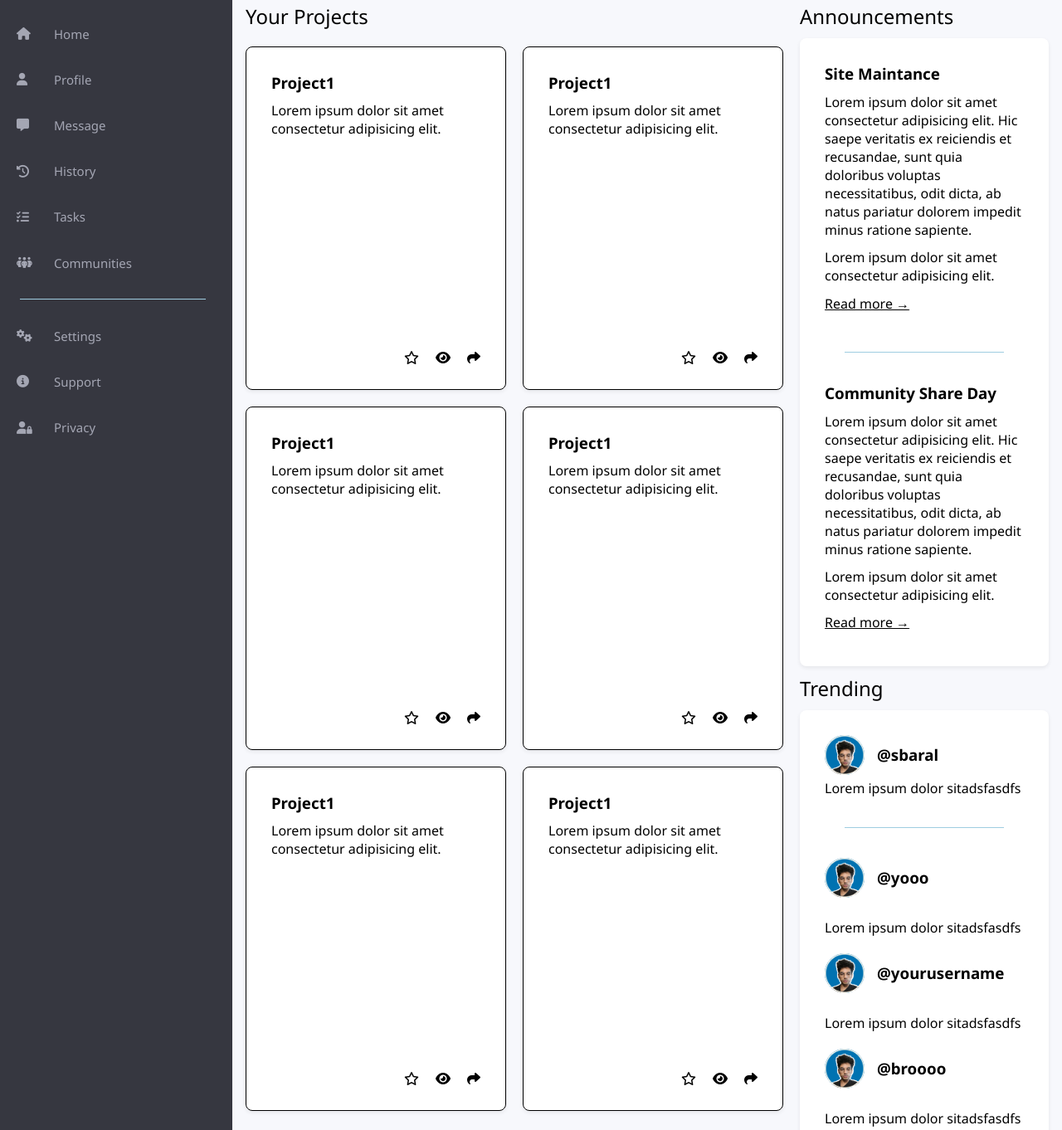
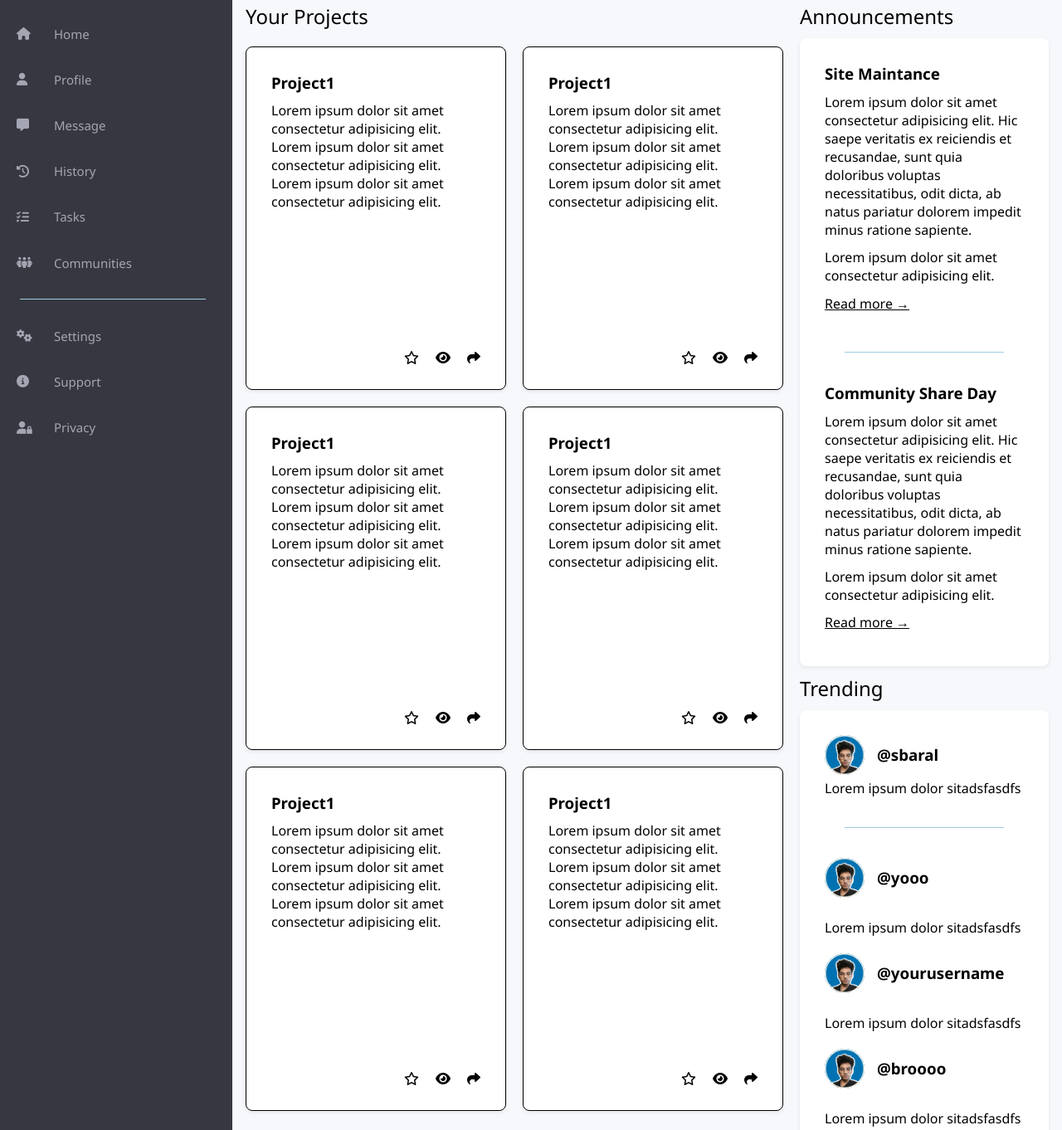
Before and after one commit to sajalbaral/admin-dashboard, a plain HTML site: page index.html in a window 1280 px wide. Shown: the part 101-1463 px from the top of the page at 83% size. Drawn offline with Linux system fonts and the light colour scheme.

Commit message:
added more to cards paragraph

```diff
--- a/index.html
+++ b/index.html
@@ -71,7 +71,9 @@
                 <h2>Your Projects</h2>
                 <div class="cards">
                     <h3>Project1</h3>
-                    <p>Lorem ipsum dolor sit amet consectetur adipisicing elit.</p>
+                    <p>Lorem ipsum dolor sit amet consectetur adipisicing elit.
+                        Lorem ipsum dolor sit amet consectetur adipisicing elit.
+                        Lorem ipsum dolor sit amet consectetur adipisicing elit.</p>
                     <div class="symbols">
                         <i class="fa-regular fa-star"></i>
                         <i class="fa-solid fa-eye"></i>
@@ -80,7 +82,9 @@
                 </div>
                 <div class="cards">
                     <h3>Project1</h3>
-                    <p>Lorem ipsum dolor sit amet consectetur adipisicing elit.</p>
+                    <p>Lorem ipsum dolor sit amet consectetur adipisicing elit.
+                        Lorem ipsum dolor sit amet consectetur adipisicing elit.
+                        Lorem ipsum dolor sit amet consectetur adipisicing elit.</p>
                     <div class="symbols">
                         <i class="fa-regular fa-star"></i>
                         <i class="fa-solid fa-eye"></i>
@@ -89,7 +93,9 @@
                 </div>
                 <div class="cards">
                     <h3>Project1</h3>
-                    <p>Lorem ipsum dolor sit amet consectetur adipisicing elit.</p>
+                    <p>Lorem ipsum dolor sit amet consectetur adipisicing elit.
+                        Lorem ipsum dolor sit amet consectetur adipisicing elit.
+                        Lorem ipsum dolor sit amet consectetur adipisicing elit.</p>
                     <div class="symbols">
                         <i class="fa-regular fa-star"></i>
                         <i class="fa-solid fa-eye"></i>
@@ -98,7 +104,9 @@
                 </div>
                 <div class="cards">
                     <h3>Project1</h3>
-                    <p>Lorem ipsum dolor sit amet consectetur adipisicing elit.</p>
+                    <p>Lorem ipsum dolor sit amet consectetur adipisicing elit.
+                        Lorem ipsum dolor sit amet consectetur adipisicing elit.
+                        Lorem ipsum dolor sit amet consectetur adipisicing elit.</p>
                     <div class="symbols">
                         <i class="fa-regular fa-star"></i>
                         <i class="fa-solid fa-eye"></i>
@@ -107,7 +115,9 @@
                 </div>
                 <div class="cards">
                     <h3>Project1</h3>
-                    <p>Lorem ipsum dolor sit amet consectetur adipisicing elit.</p>
+                    <p>Lorem ipsum dolor sit amet consectetur adipisicing elit.
+                        Lorem ipsum dolor sit amet consectetur adipisicing elit.
+                        Lorem ipsum dolor sit amet consectetur adipisicing elit.</p>
                     <div class="symbols">
                         <i class="fa-regular fa-star"></i>
                         <i class="fa-solid fa-eye"></i>
@@ -116,7 +126,9 @@
                 </div>
                 <div class="cards">
                     <h3>Project1</h3>
-                    <p>Lorem ipsum dolor sit amet consectetur adipisicing elit.</p>
+                    <p>Lorem ipsum dolor sit amet consectetur adipisicing elit.
+                        Lorem ipsum dolor sit amet consectetur adipisicing elit.
+                        Lorem ipsum dolor sit amet consectetur adipisicing elit.</p>
                     <div class="symbols">
                         <i class="fa-regular fa-star"></i>
                         <i class="fa-solid fa-eye"></i>
```
